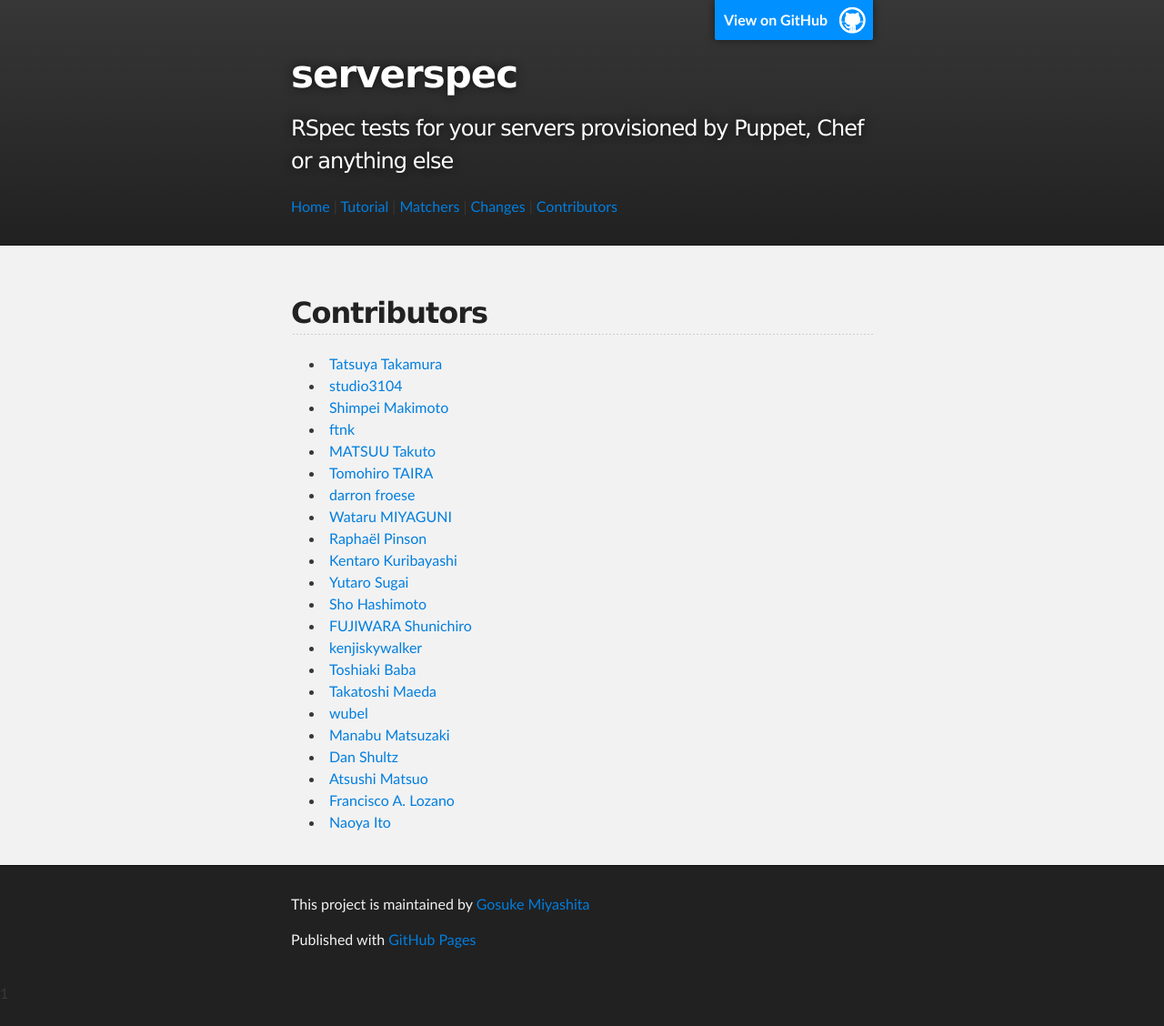
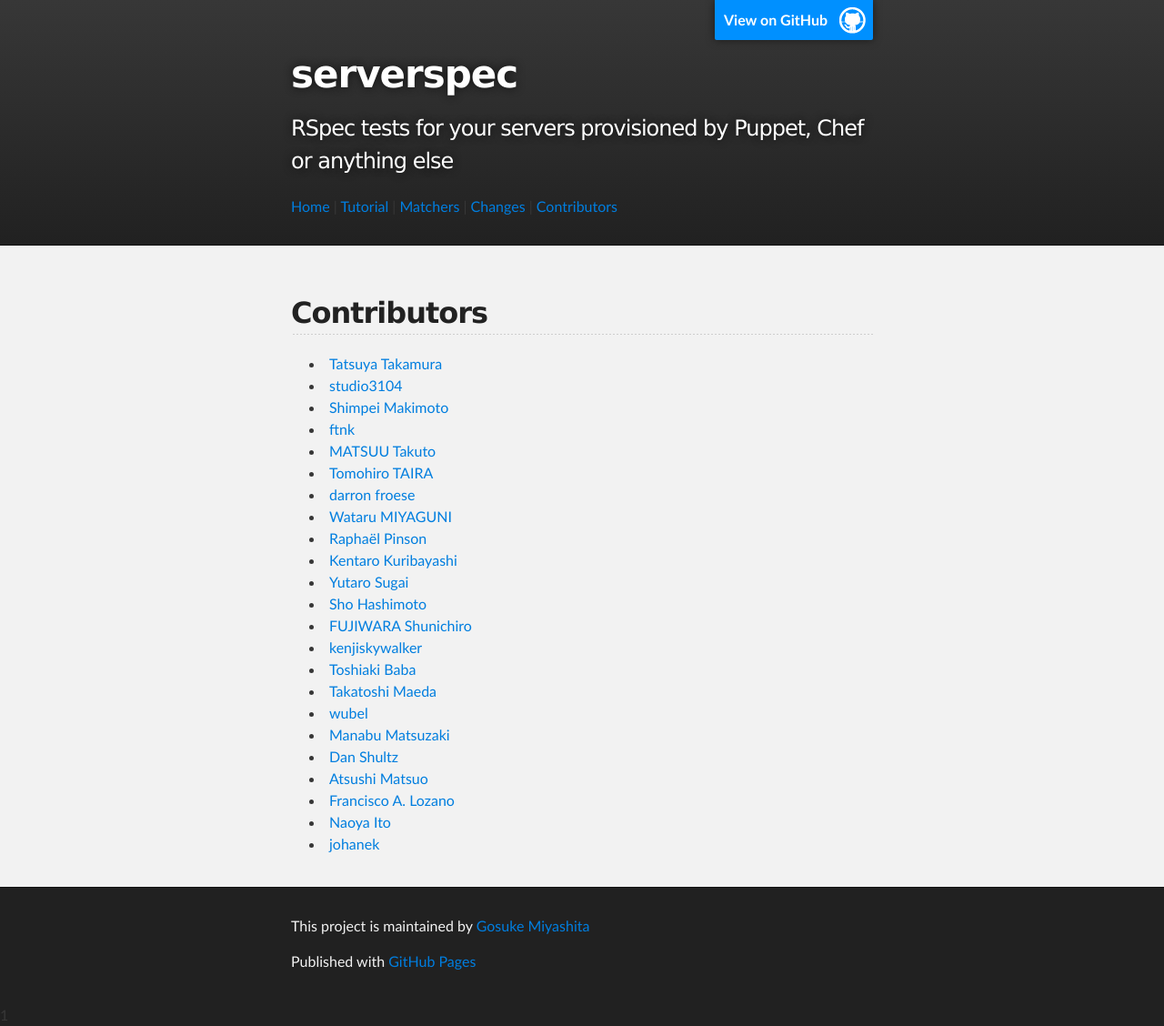
Before and after one commit to serverspec/serverspec.github.io, a Jekyll site: the page built from contributors.md, in a window 1280 px wide. Shown: the whole page at 91% size. Built offline with Jekyll 4.4.1, drawn with Linux system fonts in a browser that asks for light colours; Markdown is read by kramdown in place of the engine named in the settings; before the commit the page ends 1104 px from its top, so only the background shows below that.

Commit message:
Add a contributor

```diff
--- a/contributors.md
+++ b/contributors.md
@@ -27,3 +27,4 @@ title: contributors
  * [Atsushi Matsuo](https://github.com/matsuo)
  * [Francisco A. Lozano](https://github.com/flozano)
  * [Naoya Ito](https://github.com/naoya)
+ * [johanek](https://github.com/johanek)
```
